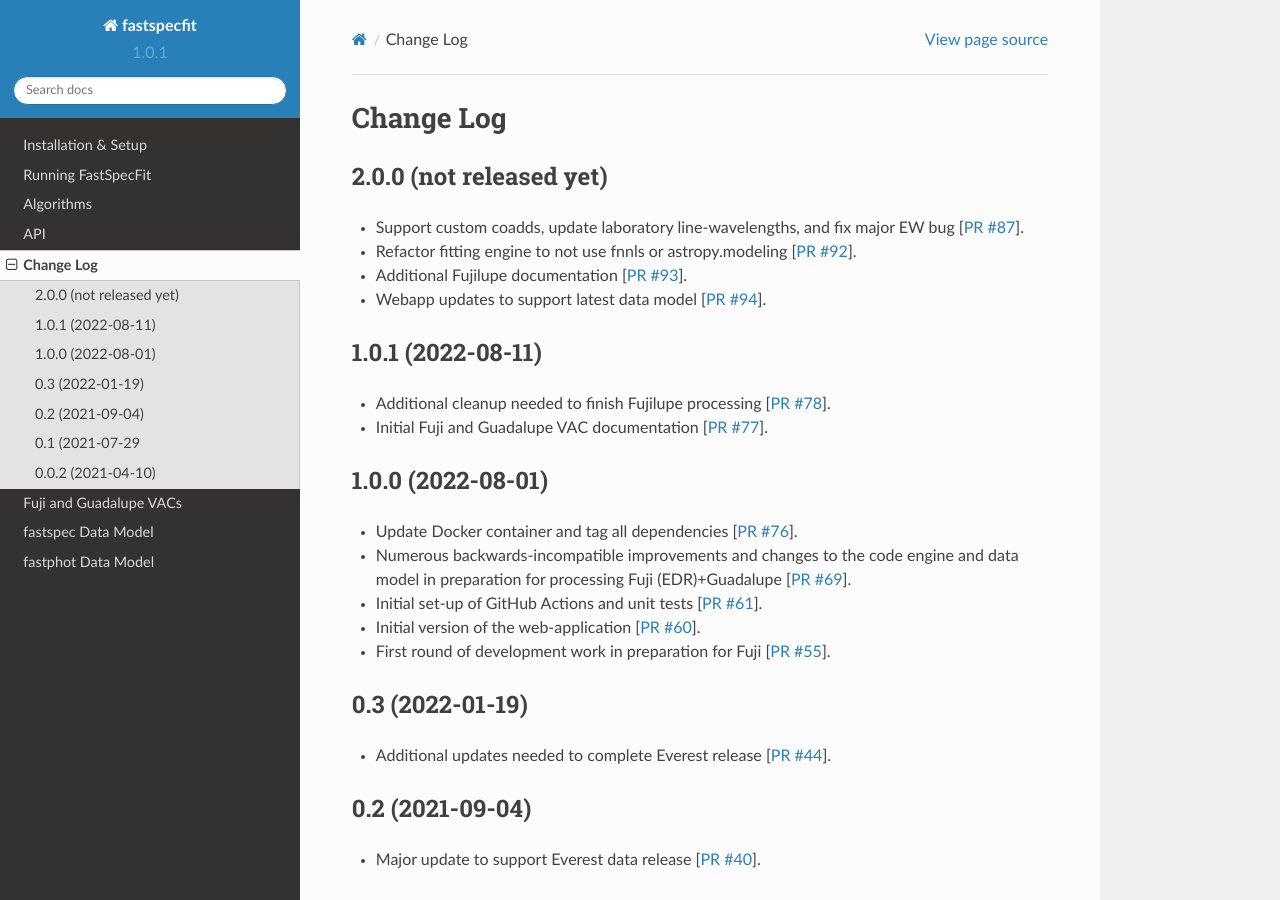
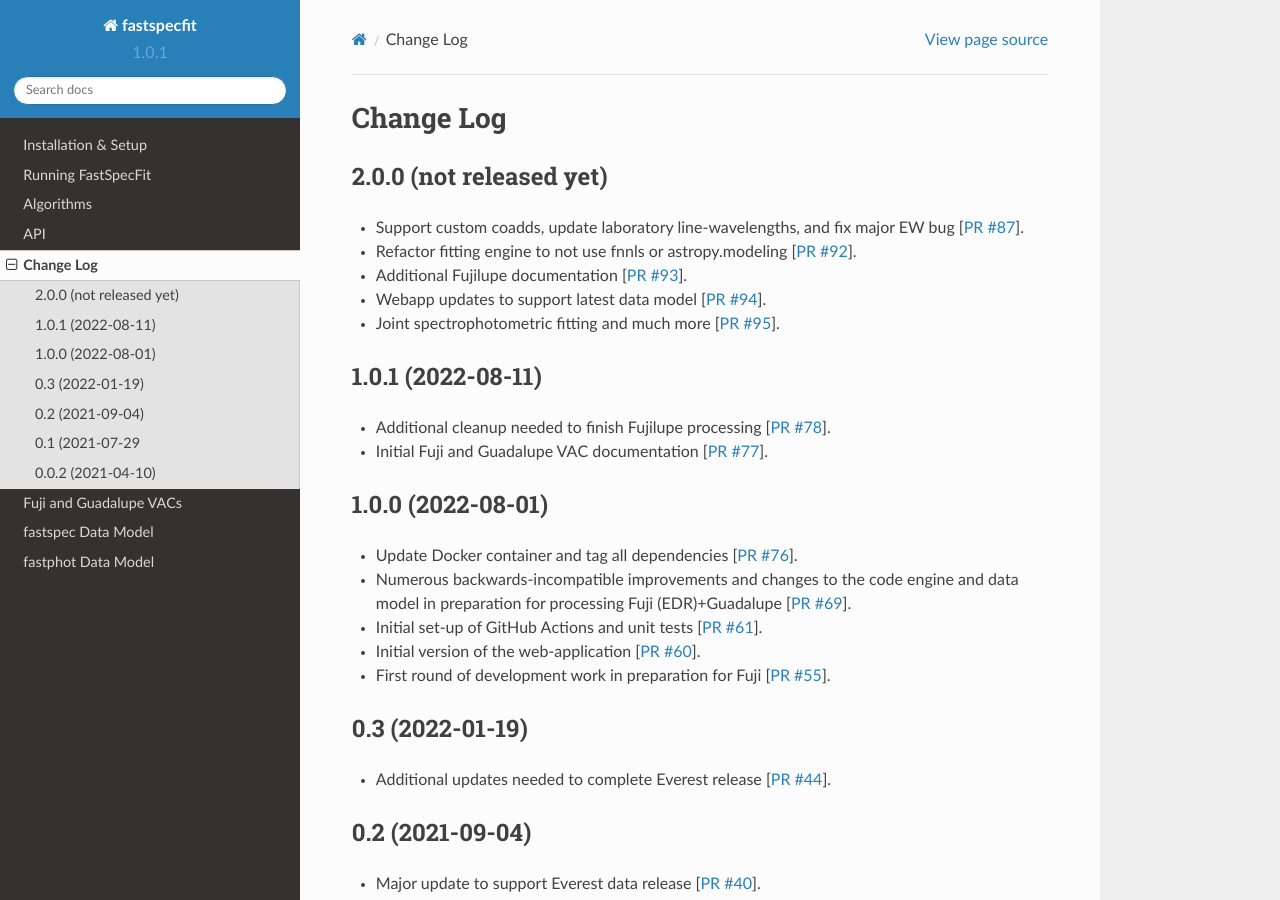
Before and after one commit to desihub/fastspecfit, a Sphinx documentation site: the page built from doc/changes.rst, in a window 1280 px wide and 900 px high. Built offline with Sphinx 7.4.7 and the Read the Docs theme 2.0.0, drawn with Linux system fonts in a browser that asks for light colours.

Commit message:
update change log [ci skip]

```diff
--- a/doc/changes.rst
+++ b/doc/changes.rst
@@ -10,11 +10,13 @@ Change Log
 * Refactor fitting engine to not use fnnls or astropy.modeling [`PR #92`_].
 * Additional Fujilupe documentation [`PR #93`_].
 * Webapp updates to support latest data model [`PR #94`_].
+* Joint spectrophotometric fitting and much more [`PR #95`_].
 
 .. _`PR #87`: https://github.com/desihub/fastspecfit/pull/87
 .. _`PR #92`: https://github.com/desihub/fastspecfit/pull/92
 .. _`PR #93`: https://github.com/desihub/fastspecfit/pull/93
 .. _`PR #94`: https://github.com/desihub/fastspecfit/pull/94
+.. _`PR #95`: https://github.com/desihub/fastspecfit/pull/95
 
 1.0.1 (2022-08-11)
 ------------------
```
